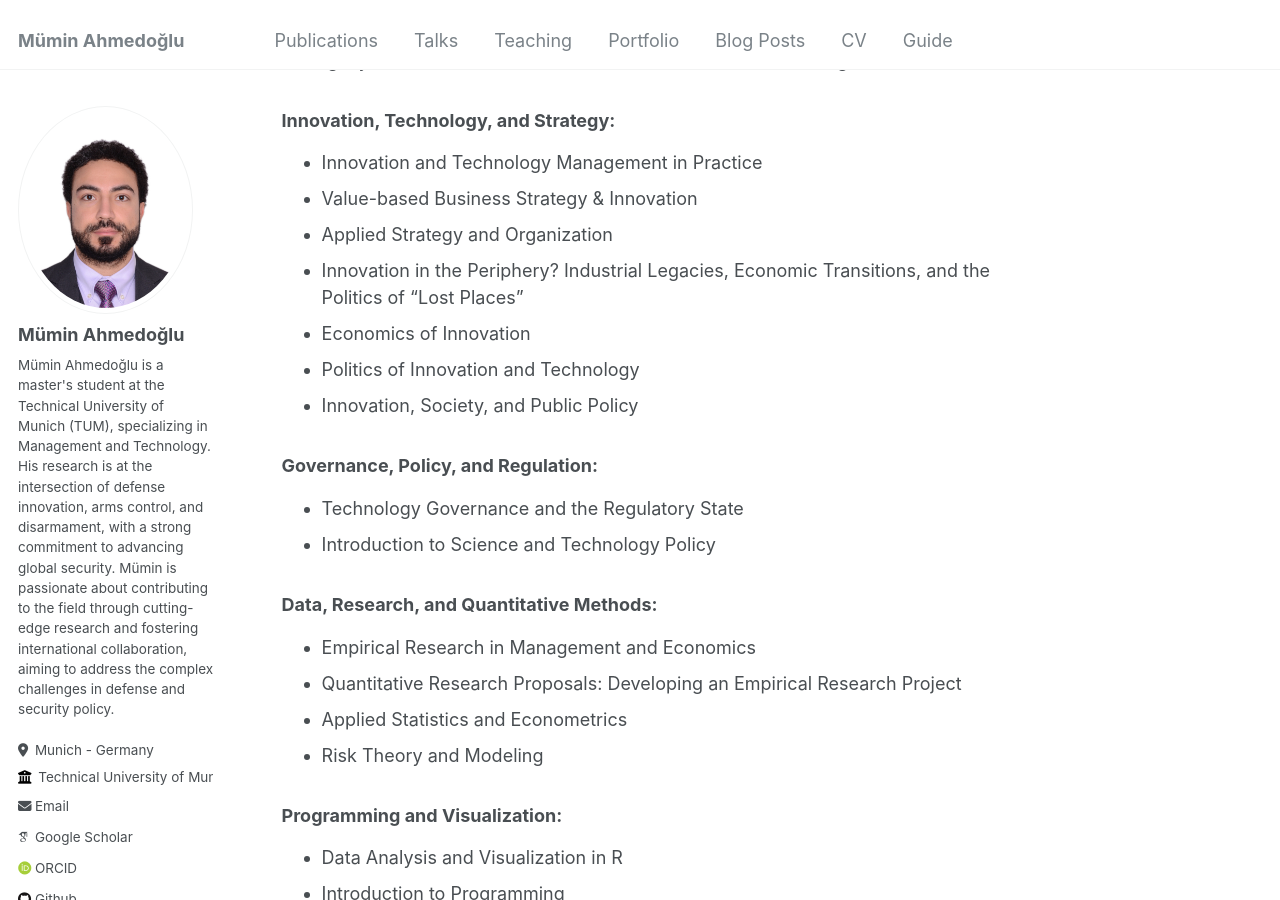
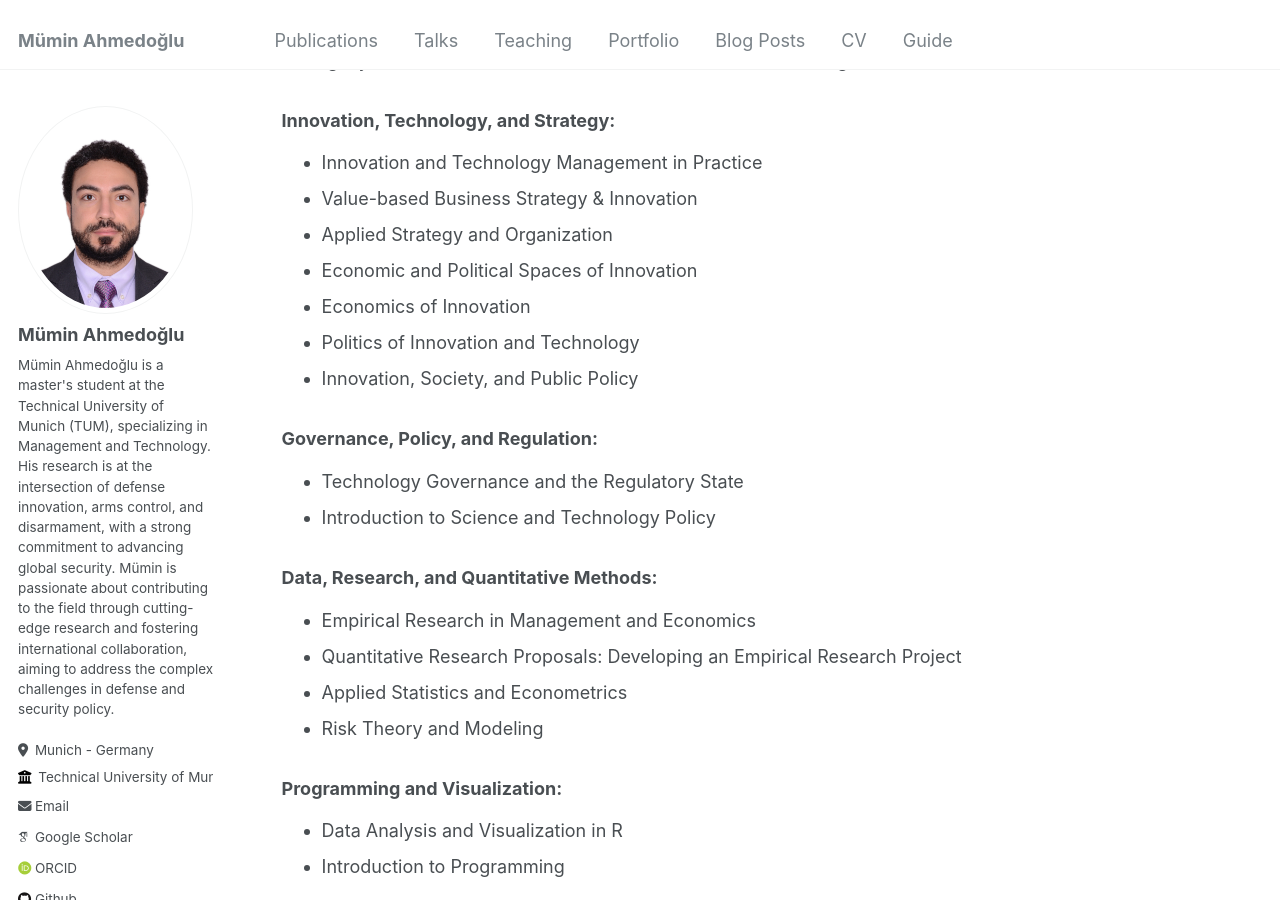
Before and after one commit to ahmedoglu/ahmedoglu.github.io, a Jekyll site: the page built from _pages/about.md, in a window 1280 px wide and 900 px high, scrolled down 2777 px. Built offline with Jekyll 4.4.1, drawn with Linux system fonts in a browser that asks for light colours; some web fonts are replaced.

Commit message:
Update about.md

```diff
--- a/_pages/about.md
+++ b/_pages/about.md
@@ -56,7 +56,7 @@ During my studies, I have taken several relevant courses, including:
 - Innovation and Technology Management in Practice
 - Value-based Business Strategy & Innovation
 - Applied Strategy and Organization
-- Innovation in the Periphery? Industrial Legacies, Economic Transitions, and the Politics of "Lost Places"
+- Economic and Political Spaces of Innovation
 - Economics of Innovation
 - Politics of Innovation and Technology
 - Innovation, Society, and Public Policy
```
